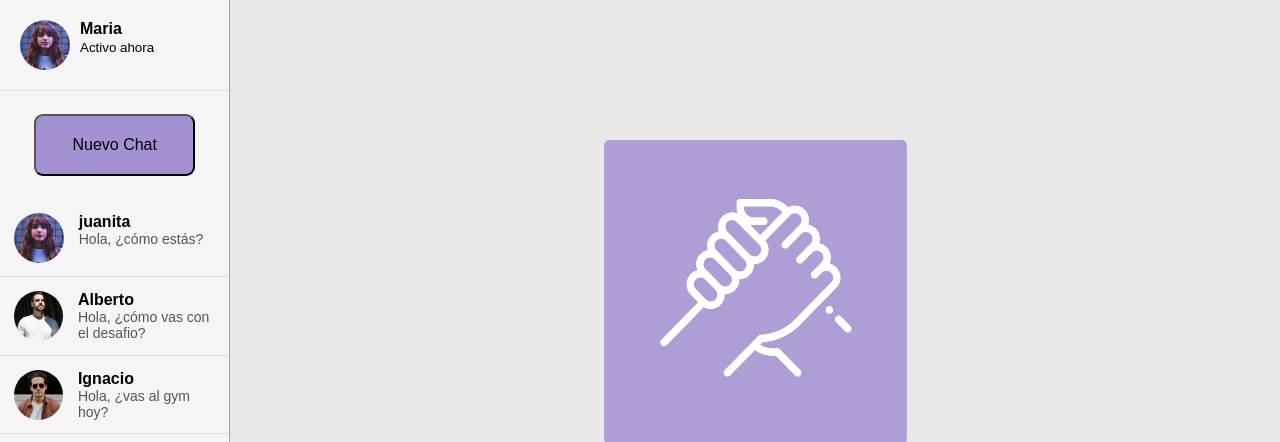
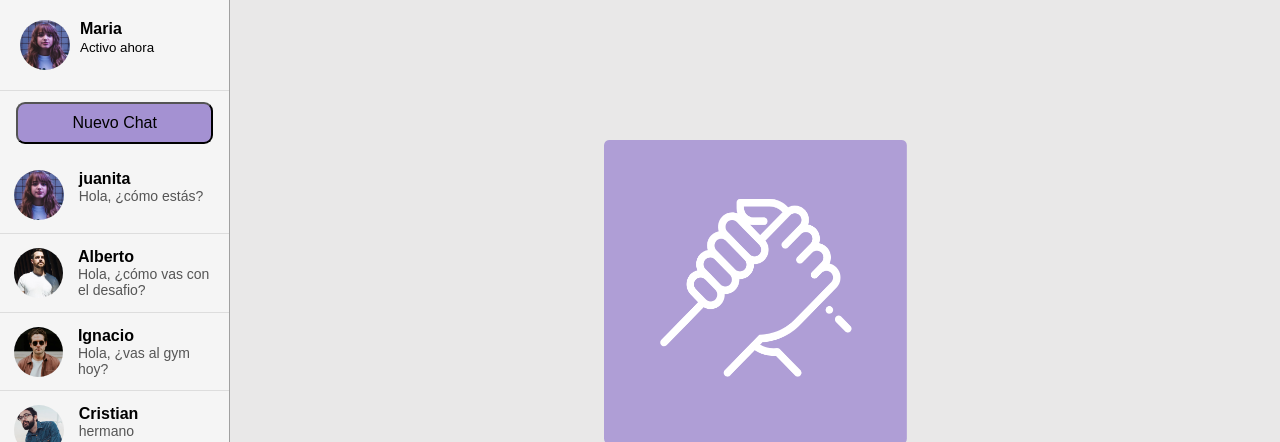
Before and after one commit to EdwinQuijada/Sistema-de-mensajer-a-, a plain HTML site: page index.html in a window 1280 px wide. Shown: the top 442 px of the page. Drawn offline with Linux system fonts and the light colour scheme.

Commit message:
Se modifico el style

```diff
--- a/asset/CSS/Style.css
+++ b/asset/CSS/Style.css
@@ -40,8 +40,8 @@
     .nuevo-chat {
       background-color: #A491D2;
       color: rgb(0, 0, 0);
-      padding: 20px 10px;
-      margin: 10% 15%;
+      padding: 10px 20px;
+      margin: 5% 7%;
       border-radius: 9px;
       cursor: pointer;
     font-size: 100%;
@@ -87,6 +87,8 @@
       flex-direction: column;
       text-align: center;
       padding: 20px;
+      height: 100%;
+      width: 100%;
     }
 
     .main img {
```
